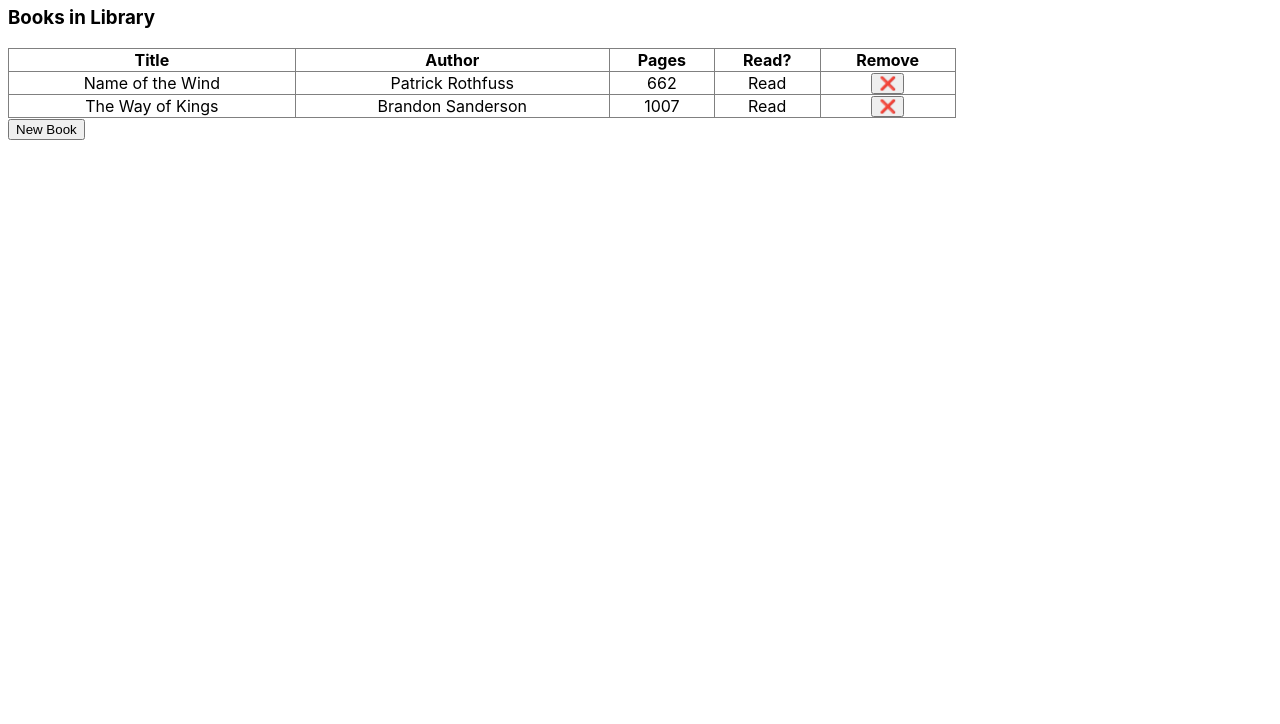
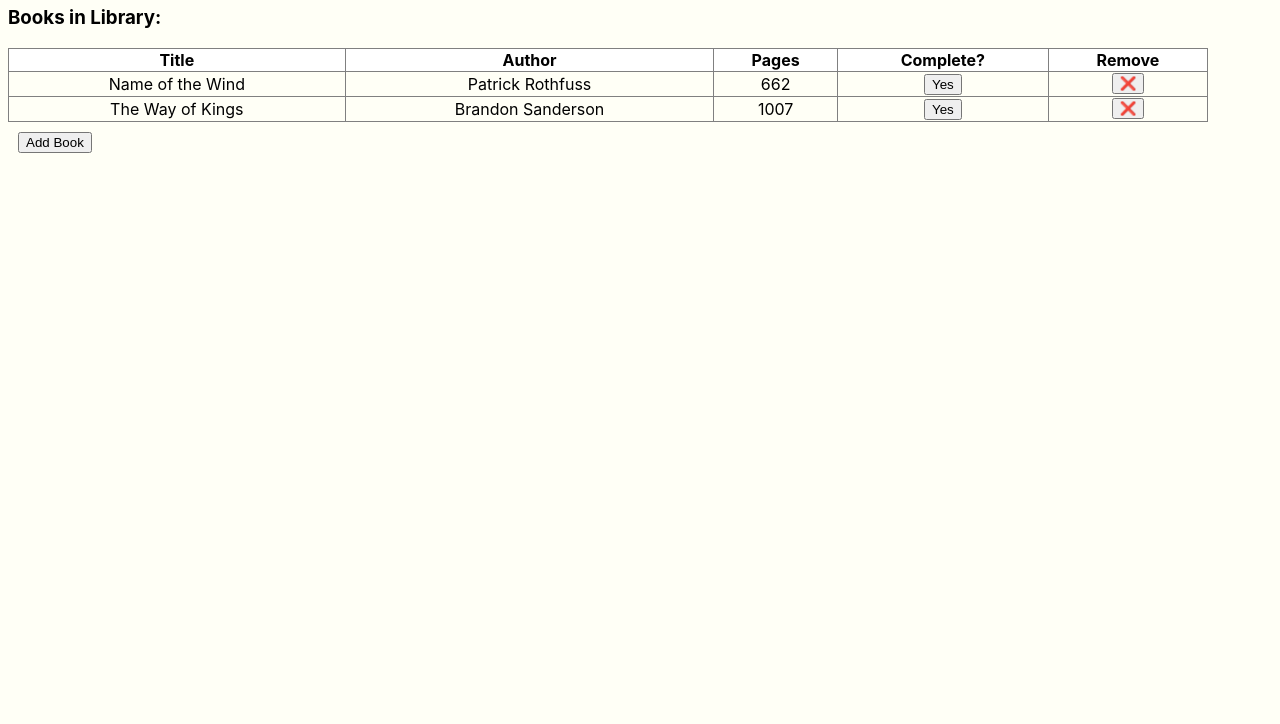
Before and after one commit to bkcheung/TOP-Library, a plain HTML site: page index.html in a window 1280 px wide. Shown: the part 76-800 px from the top of the page. Drawn offline with Linux system fonts and the light colour scheme.

Commit message:
Add read button toggle functionality, add basic CSS

```diff
--- a/index.html
+++ b/index.html
@@ -9,32 +9,32 @@
         <link rel="stylesheet" href="style.css">
     </head>
     <body>
-       <h1>Library</h1>
-       <h3>Books in Library</h3>
+       <h1>TOP Library</h1>
+       <h3>Books in Library:</h3>
        <table>
            <thead>
                <th>Title</th>
                <th>Author</th>
                <th>Pages</th>
-               <th>Read?</th>
+               <th>Complete?</th>
                <th>Remove</th>
            </thead>
            <tbody id = "libraryTable"></tbody>
        </table>
 
-       <button type = button onclick= "openForm()">New Book</button>
+       <button id = "newBook" type ="button" onclick= "openForm()">Add Book</button>
 
        <div class="form-popup" id = "newBookForm">
            <form action ="none" class="form-container">
                <h3>Add book to Library</h3>
                <label for="title">Title</label>
-               <input id = bookTitle type = "text" placeholder = "Enter book title" name = "title" required>
+               <input id = bookTitle type = "text" placeholder = "Enter book title" name = "title" required><br>
                <label for="author">Author</label>
-               <input id = bookAuthor type = "text" placeholder = "Enter author" name = "author" required>
+               <input id = bookAuthor type = "text" placeholder = "Enter author" name = "author" required><br>
                <label for="pages">Pages</label>
-               <input id = bookPages type = "text" placeholder = "Enter number of pages" name = "pages" required>
+               <input id = bookPages type = "text" placeholder = "Enter number of pages" name = "pages" required><br>
                <label for="read">Check if book is read</label>
-               <input id = bookRead type = "checkbox" name = "read">
+               <input id = bookRead type = "checkbox" name = "read"><br>
                <button type="button" onclick="submitForm()">Submit</button>
            </form>
        </div>
--- a/library.js
+++ b/library.js
@@ -13,7 +13,9 @@ function Book(title, author, pages, read){
 
 function addBookToLibrary(title, author, pages, read){
     const newBook = new Book(title, author, pages, read);
+    const index = myLibrary.length;
     myLibrary.push(newBook);
+    newBook.index = index;
     addToTable(newBook);
 }
 
@@ -32,13 +34,17 @@ function addToTable(newBook){
     newPages.innerHTML = newBook.pages;
     newRow.append(newPages);
 
-    const readStatus = document.createElement("td");
-    const bookRead = newBook.read ? 'Read':'Not read yest';
-    readStatus.innerHTML = bookRead;
-    newRow.append(readStatus);
+    const readTd = document.createElement("td");
+    const readStatus = document.createElement("BUTTON");
+    const bookRead = newBook.read ? 'Yes':'No';
+    const index = newBook.index;
+    readStatus.setAttribute('index', index);
+    readStatus.appendChild(document.createTextNode(bookRead));
+    readStatus.setAttribute("onclick", `toggleRead(${index})`);
+    readTd.append(readStatus);
+    newRow.append(readTd);
 
     const removeButton = document.createElement("BUTTON");
-    const index = myLibrary.length - 1;
     removeButton.setAttribute('index', index);
     removeButton.setAttribute("onclick", `removeBook(${index})`);
     removeButton.appendChild(document.createTextNode("❌"));
@@ -71,12 +77,21 @@ function removeBook(index) {
     myLibrary.splice(index,1)
     document.getElementById("libraryTable").innerHTML = '';
 
+    for(let i=0; i < myLibrary.length; i++){
+        console.log(myLibrary);
+        myLibrary[i].index = i; //update index attribute
+        addToTable(myLibrary[i]);
+    }
+}
+
+function toggleRead(index){
+    myLibrary[index].read = myLibrary[index].read ? false : true;
+    document.getElementById("libraryTable").innerHTML = '';
+
     for(let book in myLibrary){
         addToTable(myLibrary[book]);
     }
 }
 
-const library = document.getElementById("libraryTable");
-
 const book1 = addBookToLibrary('Name of the Wind', 'Patrick Rothfuss', 662, true);
 const book2 = addBookToLibrary('The Way of Kings', 'Brandon Sanderson', 1007, true);
--- a/style.css
+++ b/style.css
@@ -1,8 +1,6 @@
 body {
     font-family: -apple-system, BlinkMacSystemFont, 'Segoe UI', Roboto, Oxygen, Ubuntu, Cantarell, 'Open Sans', 'Helvetica Neue', sans-serif;
-}
-.form-popup {
-    display: none;
+    background-color: rgb(255, 255, 246);
 }
 
 table, th, tr, td {
@@ -11,6 +9,25 @@ table, th, tr, td {
     text-align: center;
 }
 
+thead {
+    background-color: rgb(255, 255, 255);
+}
+
 table {
-    width: 75%;
+    width: 100%;
+    max-width: 1200px;
 }
+
+#newBook {
+    margin: 10px;
+}
+.form-popup {
+    display: none;
+}
+.form-container{
+    display: flex;
+    flex-direction: column;
+    padding: 10px;
+    border: 1px solid grey;
+    max-width: 500px;
+}
```
